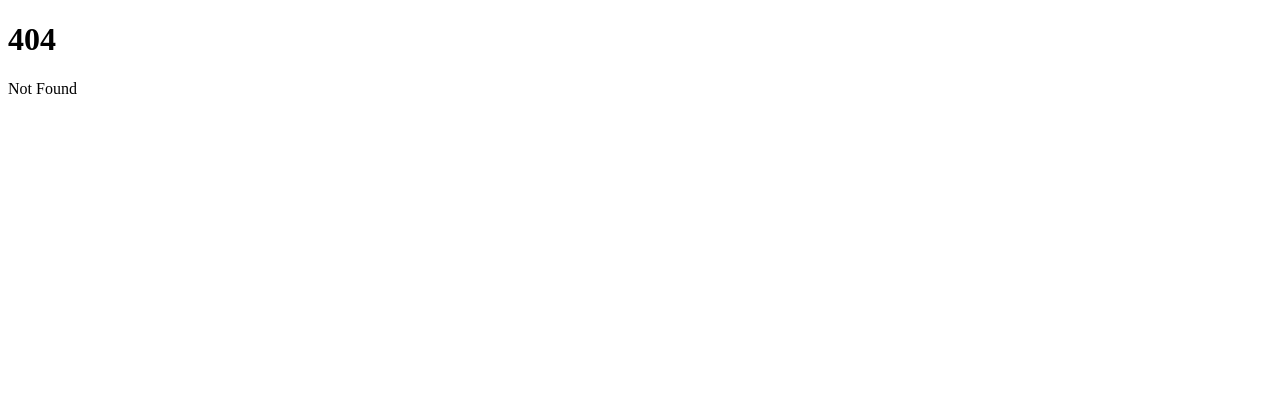
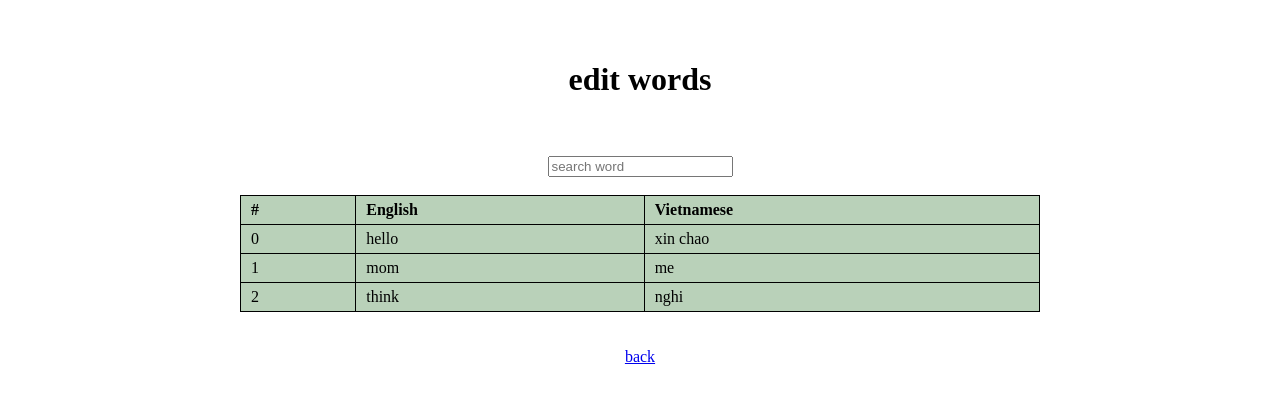
Before and after one commit to talfedev/simple-vn-word-memorizer, a SvelteKit app: page /edit in a window 1280 px wide. Before the commit this address had no page. Shown: the top 400 px of the page. Built offline with nearby package versions, Linux system fonts and the light colour scheme.

Commit message:
feat: making progress on edit words feature

```diff
--- a/src/routes/+page.svelte
+++ b/src/routes/+page.svelte
@@ -101,6 +101,9 @@
 	<br>
 	<br>
 	<a href="/add">add words</a>
+	<br>
+	<br>
+	<a href="/edit">edit words</a>
 </div>
 
 <style lang="scss">
--- /dev/null
+++ b/src/routes/edit/+page.svelte
@@ -0,0 +1,68 @@
+<script lang="ts">
+	import type { Word } from '$lib/constructors';
+	import { words } from '$lib/stores';
+
+    let wordSearch = '';
+
+    $: wordList = [...$words].filter((word) => {
+        return word.en.includes(wordSearch) || word.vn.includes(wordSearch);
+    });
+</script>
+
+<main>
+	<h1>edit words</h1>
+	<br />
+	<br />
+    <input bind:value={wordSearch} placeholder="search word" type="text">
+    <br>
+    <br>
+	<table>
+		<thead>
+			<tr>
+				<th>#</th>
+				<th>English</th>
+				<th>Vietnamese</th>
+			</tr>
+		</thead>
+		<tbody>
+			{#each wordList as word, index (word.en)}
+				<tr>
+					<td>{index}</td>
+					<td>{word.en}</td>
+					<td>{word.vn}</td>
+				</tr>
+			{/each}
+		</tbody>
+	</table>
+	<br />
+	<br />
+	<a href="/">back</a>
+</main>
+
+<style lang="scss">
+	main {
+		max-width: 800px;
+		margin: 0 auto;
+		text-align: center;
+		padding: 0 20px;
+		padding-top: 2rem;
+	}
+
+    table, tr, td, th {
+        border: 1px solid black;
+    }
+
+    table {
+        border-collapse: collapse;
+        width: 100%;
+    }
+
+	tr {
+		background-color: #b9d1b9;
+	}
+
+	td, th {
+		text-align: left;
+        padding: 5px 10px;
+	}
+</style>
```
